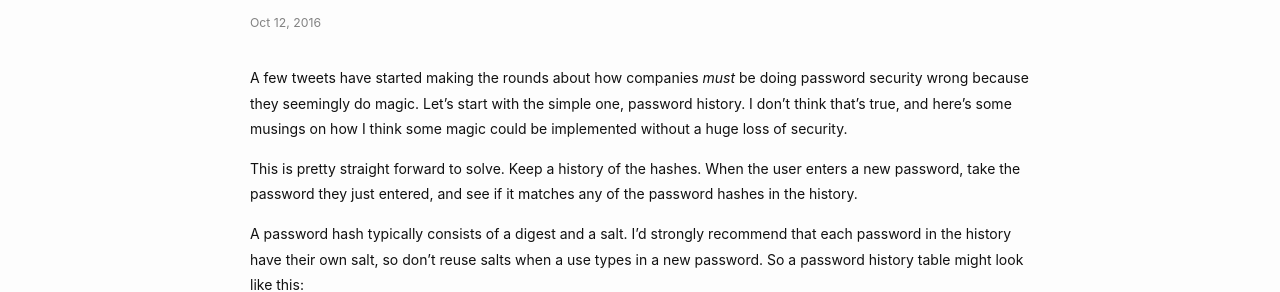
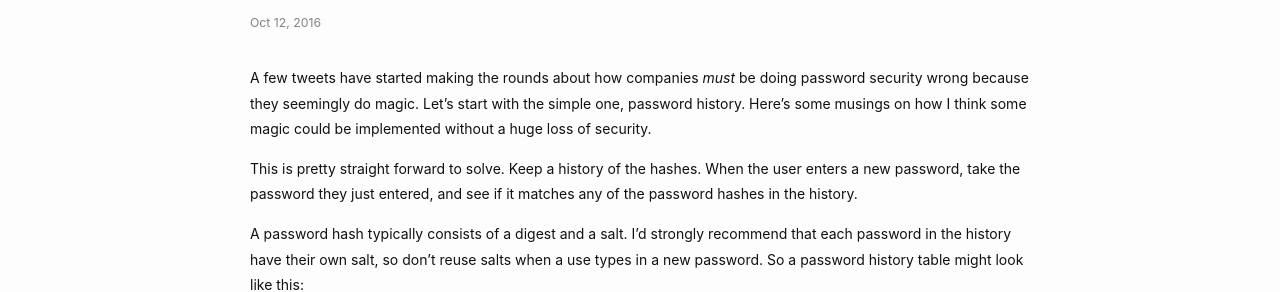
Before and after one commit to vcsjones/vcsjones.dev, a Jekyll site: the page built from _posts/2016-10-12-password-history.md, in a window 1280 px wide. Shown: the part 169-461 px from the top of the page. Built offline with Jekyll 4.4.1, drawn with Linux system fonts in a browser that asks for light colours.

Commit message:
Weird phrasing fixed.

```diff
--- a/_posts/2016-10-12-password-history.md
+++ b/_posts/2016-10-12-password-history.md
@@ -7,8 +7,8 @@ categories: Security
 
 A few tweets have started making the rounds about how companies *must* be doing
 password security wrong because they seemingly do magic. Let's start with the
-simple one, password history. I don't think that's true, and here's some musings
-on how I think some magic could be implemented without a huge loss of security.
+simple one, password history. Here's some musings on how I think some magic
+could be implemented without a huge loss of security.
 
 This is pretty straight forward to solve. Keep a history of the hashes. When the
 user enters a new password, take the password they just entered, and see if it
```
